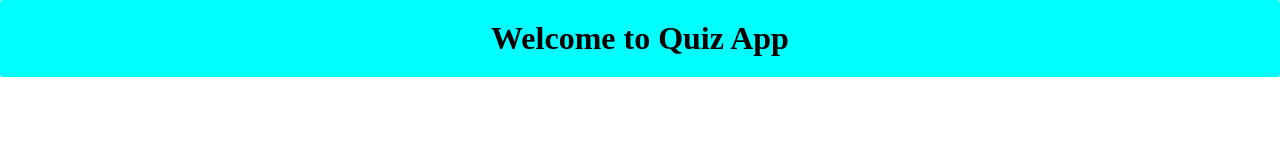
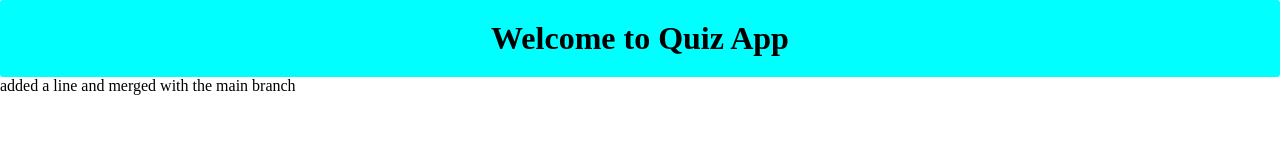
Before and after one commit to 12priyanka19/quizApp-, a plain HTML site: page index.html in a window 1280 px wide. Drawn offline with Linux system fonts and the light colour scheme.

Commit message:
added a line and merged with main branch

```diff
--- a/index.html
+++ b/index.html
@@ -27,5 +27,6 @@
 </head>
 <body>
     <h1>Welcome to Quiz App</h1>
+    <div>added a line and merged with the main branch</div>
 </body>
 </html>
```
